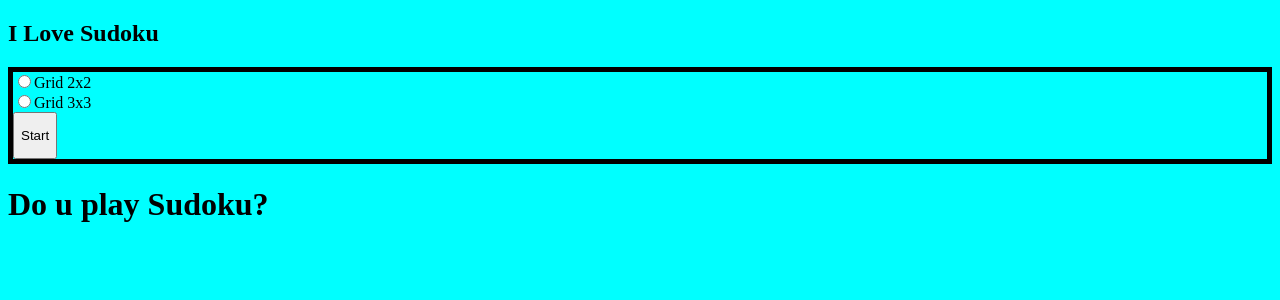
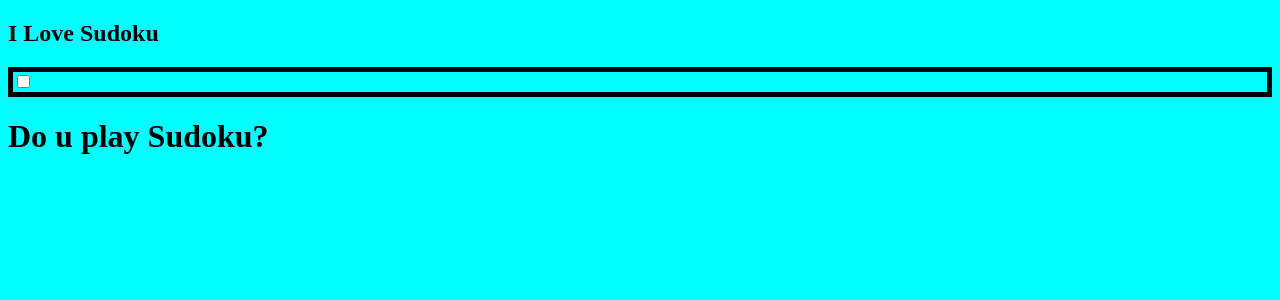
Before and after one commit to ZurdenRo/sudoku-web, a Next.js app: page / in a window 1280 px wide. Shown: the top 300 px of the page. Built offline with nearby package versions, Linux system fonts and the light colour scheme.

Commit message:
modify project

```diff
--- a/pages/index.js
+++ b/pages/index.js
@@ -8,11 +8,11 @@ import React, {useState} from 'react'
 
 
 export default function Home(){
-    const [obj, setGrid] = useState({grid: ''});
 
-    const functionClick = () => {
-        setGrid(obj => ({grid : obj.value}))
-        console.log(obj.grid)
+    const [checked, isChecked] = useState(false)
+
+    const functionCheck = (e) => {
+        console.log(e.checked)
     }
 
     return(
@@ -22,20 +22,9 @@ export default function Home(){
                 <meta name='keyboards' content='mypage'/>
             </Head>
             <main className={styles.main}>
-               <div className='container'>
-                    <div className='select-grid'>
-                        <form>
-                            <input type='radio' name='grid' value='2' onClick={functionClick}></input>
-                            <label>Grid 2x2</label>
-                            <br/>
-                            <input type='radio' name='grid' value='3' onChange={functionClick}></input>
-                            <label>Grid 3x3</label>
-                            <br/>
-                        </form>
-                        <button>
-                            <p>Start</p>
-                        </button>
-                    </div>
+
+               <div>
+                    <input type='checkbox' name='checked' value={checked} onChange={functionCheck}></input>
                </div>
 
             </main>
```
Also changed, not shown: pages/about.js (+4 -15 lines).
